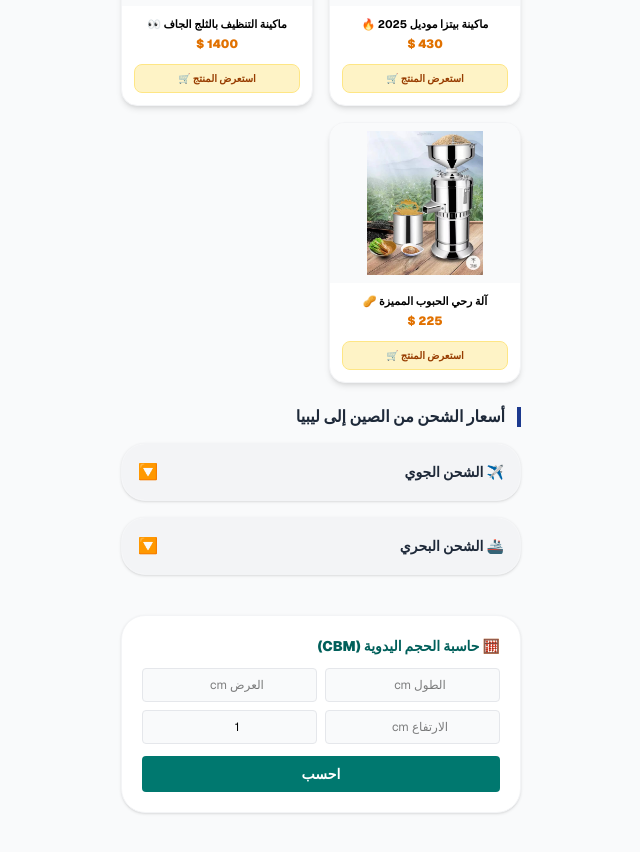
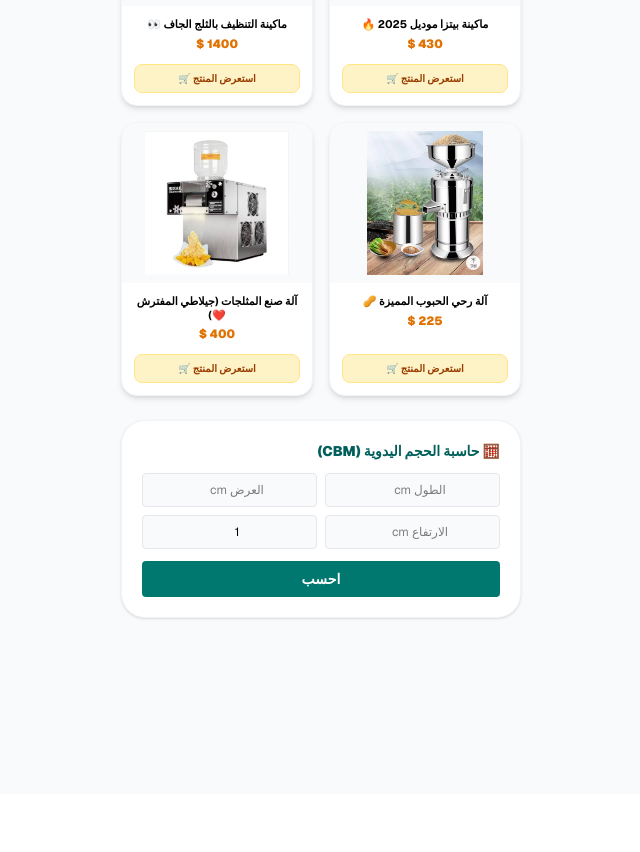
Before and after one commit to alisabree15-star/kazioni-store, a Next.js app: page / in a window 1280 px wide. Shown: the part 1167-2019 px from the top of the page, without its empty margins (319-959 px from the left). After the commit the page ends 1961 px from the top, so only its background shows below. Built offline with nearby package versions, Linux system fonts and the light colour scheme.

Commit message:
إضافة آلة جيلاطي المفترش (المنتج 10) وتحديث الكتالوج

```diff
--- a/src/app/page.tsx
+++ b/src/app/page.tsx
@@ -105,7 +105,8 @@ export default function Home() {
     { id: 6, name: "الة عصر البرتقال والفواكه ( للمتاجر )", img: "/images/product6.jpg", price: "25 $", pColor: "text-amber-600", shippingNote: "السعر لا يشمل الشحن", description: "آلة عصر احترافية وعملية، مصممة لتحمل الاستخدام المستمر في المتاجر والمقاهي. تضمن استخلاص العصير بسرعة وكفاءة عالية.", moq: "10 قطع", cbm: "0.025", weight: "5.5" },
     { id: 7, name: "ماكينة بيتزا موديل 2025 🔥", img: "/images/product7.jpg", price: "430 $", pColor: "text-amber-600", shippingNote: "السعر شامل الشحن والعمولة (شحن جوي سريع ✈️)", description: "ماكينة بيتزا تجارية حديثة، مصممة خصيصاً للمطاعم والمقاهي. توفر توزيعاً حرارياً متساوياً لخبز مثالي وسريع.", moq: "1 قطعة", cbm: "0.150", weight: "35" },
     { id: 8, name: "ماكينة التنظيف بالثلج الجاف 👀", img: "/images/product8.jpg", price: "1400 $", pColor: "text-amber-600", shippingNote: "شامل الشحن والعمولة إلى ليبيا (شحن بحري فقط 🚢)", description: "ماكينة تنظيف صناعية متطورة بتقنية الثلج الجاف (Dry Ice Blasting) من Crodium. حل مثالي لتنظيف المحركات وإزالة الشحوم الكربونية.", moq: "1 قطعة", cbm: "0.450", weight: "75" },
-    { id: 9, name: "آلة رحي الحبوب المميزة 🥜", img: "/images/product9.jpg", price: "225 $", pColor: "text-amber-600", shippingNote: "السعر شامل العمولة فقط (لا يشمل الشحن)", description: "آلة رحي وتنعيم تجارية من الستانلس ستيل المقاوم للصدأ. مصممة خصيصاً لطحن الحبوب وصنع المعاجين مثل زبدة الفول السوداني والطحينة بكفاءة عالية. تتميز بقادوس واسع ومحرك قوي يتحمل ضغط العمل المستمر، مما يجعلها الخيار المثالي للمحامص والمشاريع الإنتاجية.", moq: "1 قطعة", cbm: "0.090", weight: "30" }
+    { id: 9, name: "آلة رحي الحبوب المميزة 🥜", img: "/images/product9.jpg", price: "225 $", pColor: "text-amber-600", shippingNote: "السعر شامل العمولة فقط (لا يشمل الشحن)", description: "آلة رحي وتنعيم تجارية من الستانلس ستيل المقاوم للصدأ. مصممة خصيصاً لطحن الحبوب وصنع المعاجين مثل زبدة الفول السوداني والطحينة بكفاءة عالية.", moq: "1 قطعة", cbm: "0.090", weight: "30" },
+    { id: 10, name: "آلة صنع المثلجات (جيلاطي المفترش ❤️)", img: "/images/product10.jpg", price: "400 $", pColor: "text-amber-600", shippingNote: "السعر شامل العمولة فقط (لا يشمل الشحن)", description: "أبهر زبائنك بعروض الآيس كريم المقلي (جيلاطي المفترش) الطازجة والمبتكرة. تتميز هذه الآلة المكتبية المدمجة بسطح تجميد مسطح ومصقول من الستانلس ستيل المقاوم للصدأ، مما يضمن أداءً تجميدياً فائق السرعة لصنع لفائف الآيس كريم (Rolled Ice Cream) المثالية في ثوانٍ معدودة. هيكل قوي ومتين، سهل التنظيف والتشغيل، ومثالي لإضافة لمسة فنية لمقهاك أو محل الحلوى الخاص بك.", moq: "1 قطعة", cbm: "0.100", weight: "25" }
   ];
 
   if (selectedProduct) {
@@ -225,20 +226,6 @@ export default function Home() {
         </div>
       </section>
 
-      <section className="p-6 max-w-md mx-auto pt-0 text-black">
-        <div className="flex justify-between items-center mb-4 gap-2">
-          <h3 className="text-[16px] leading-tight font-black text-gray-800 border-r-4 border-blue-900 pr-3">أسعار الشحن من الصين إلى ليبيا</h3>
-        </div>
-        <div className="bg-white rounded-3xl shadow-sm border border-gray-100 mb-4 overflow-hidden">
-          <button onClick={() => setIsAirOpen(!isAirOpen)} className="w-full bg-gray-100 p-4 text-gray-800 flex justify-between items-center focus:outline-none"><h4 className="font-bold text-sm">✈️ الشحن الجوي</h4><span>{isAirOpen ? '🔼' : '🔽'}</span></button>
-          {isAirOpen && (<div className="p-4 space-y-2 bg-white text-xs font-bold"><div className="flex justify-between border-b pb-1"><span>عادي (1-100 كجم)</span><span className="text-blue-800">9.25 $</span></div><div className="flex justify-between border-b pb-1"><span>عادي (100-250 كجم)</span><span className="text-blue-800">9.10 $</span></div></div>)}
-        </div>
-        <div className="bg-white rounded-3xl shadow-sm border border-gray-100 mb-4 overflow-hidden">
-          <button onClick={() => setIsSeaOpen(!isSeaOpen)} className="w-full bg-gray-100 p-4 text-gray-800 flex justify-between items-center focus:outline-none"><h4 className="font-bold text-sm">🚢 الشحن البحري</h4><span>{isSeaOpen ? '🔼' : '🔽'}</span></button>
-          {isSeaOpen && (<div className="p-4 space-y-2 bg-white text-xs font-bold"><div className="flex justify-between border-b pb-1"><span>تصنيف عادي 📦</span><span className="text-teal-800">158.5 $ / CBM</span></div><div className="flex justify-between"><span>ماركة كوبي 👕</span><span className="text-orange-600">168.5 $ / CBM</span></div></div>)}
-        </div>
-      </section>
-
       <section className="p-6 max-w-md mx-auto pt-0 text-black pb-12">
         <div className="bg-white rounded-3xl p-5 shadow-sm border border-gray-100">
           <h3 className="text-sm font-black text-teal-800 mb-3 flex items-center">🧮 حاسبة الحجم اليدوية (CBM)</h3>
@@ -262,7 +249,6 @@ export default function Home() {
           )}
         </button>
       </div>
-
     </main>
   );
 }
```
Also changed, not shown: public/images/product10.jpg (added).
